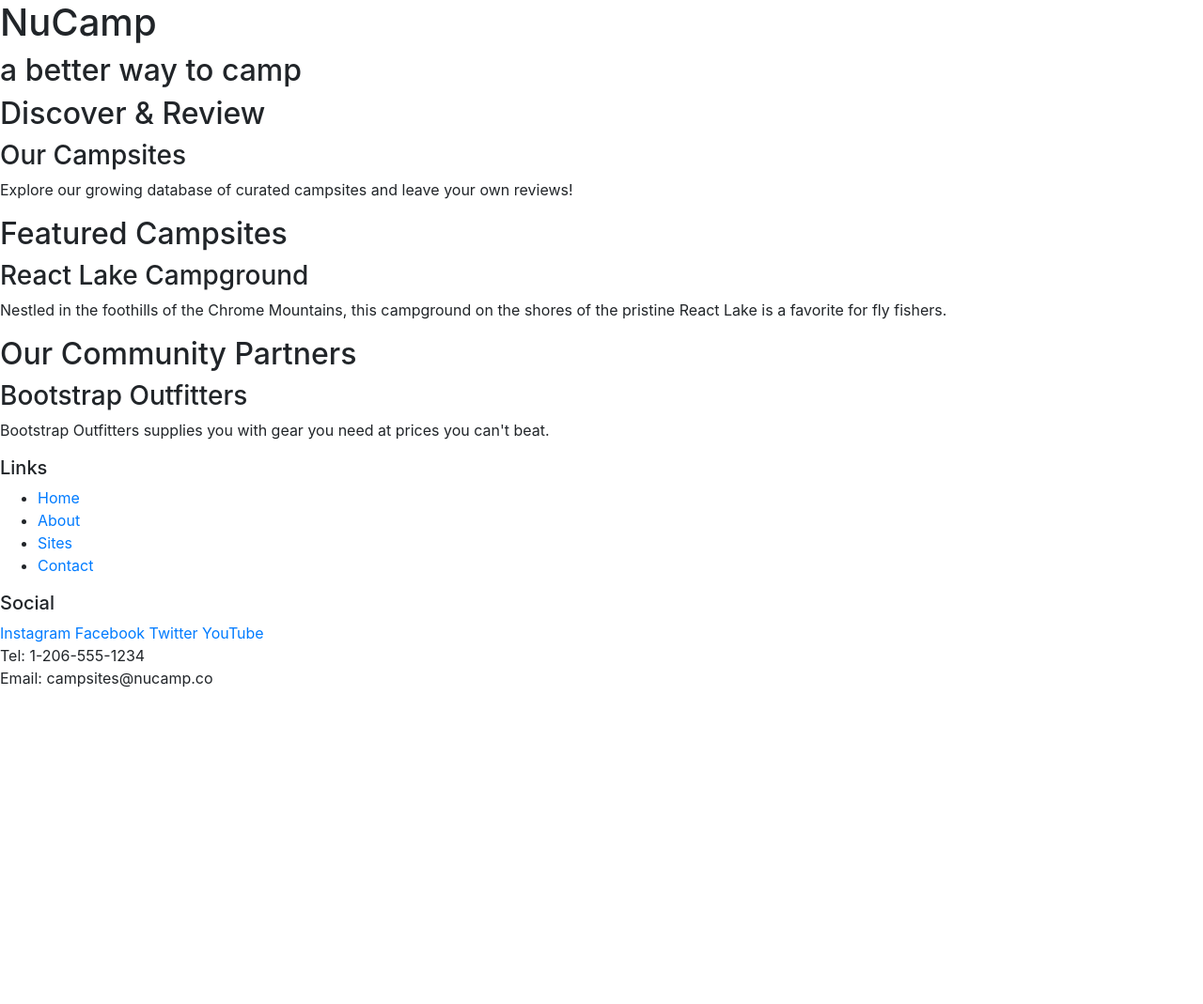
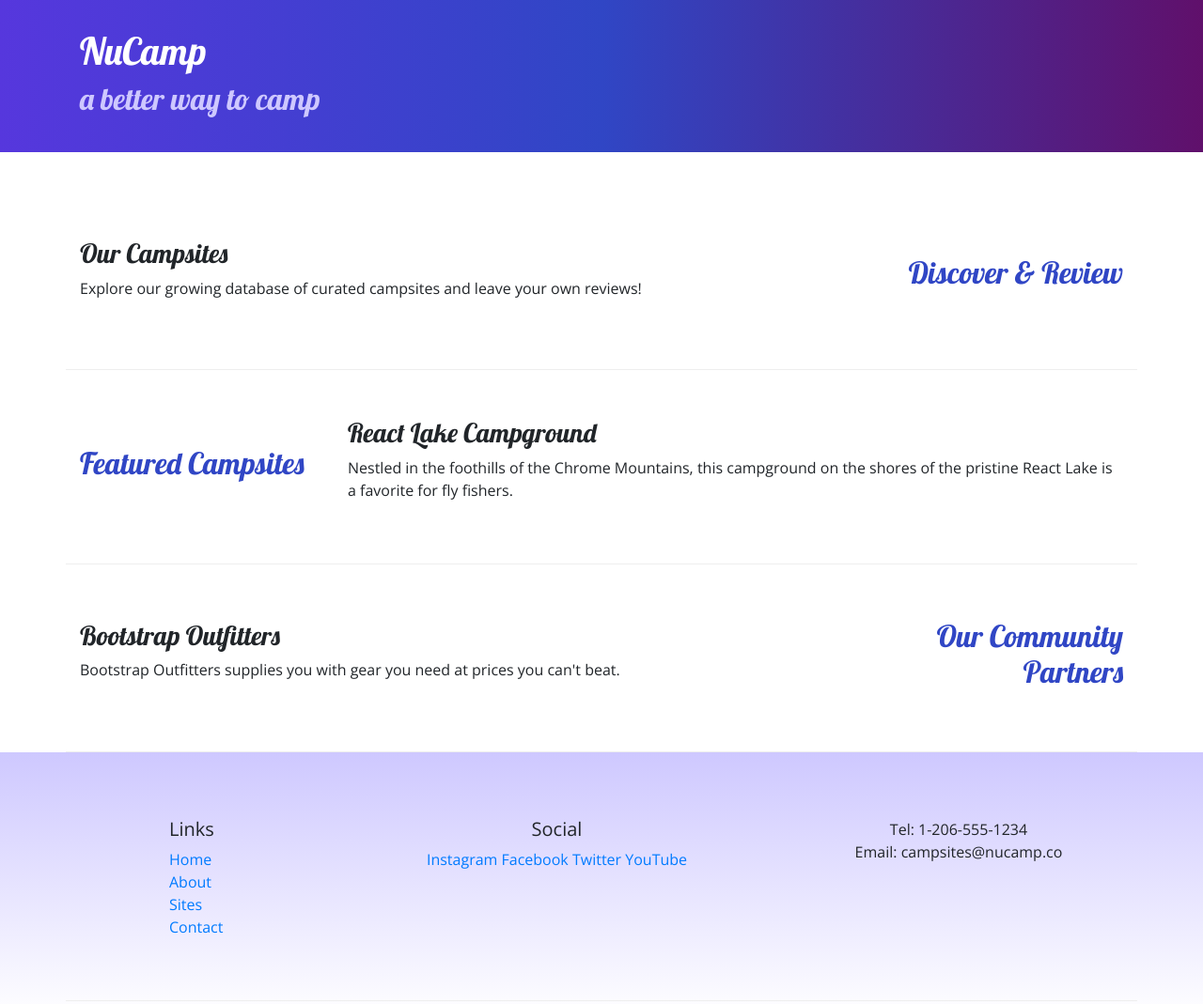
Before and after one commit to SpencerNelsonDEV/nucamp-first-bootstrap-project, a website: page index.html in a window 1280 px wide. Shown: the whole page at 94% size. Before the commit the page ends 800 px from the top, so only its background shows below. Drawn offline with nearby package versions, Linux system fonts and the light colour scheme.

Commit message:
second commit, added getting started with bootstrap

```diff
--- /dev/null
+++ b/css/styles.css
@@ -0,0 +1,32 @@
+body {
+    font-family: 'Open Sans', sans-serif;
+}
+
+h1, h2, h3 {
+    font-family: 'Lobster', cursive;
+}
+
+h2 {
+    color: #3046C5;
+}
+
+header h2 {
+    color: #cec8ff;
+}
+
+footer {
+    background-image: linear-gradient(#cec8ff, white);
+    padding: 20px 0;
+}
+
+.jumbotron {
+    padding: 30px;
+    background-image: linear-gradient(to right, #5637dd, #3046c5, #60106b);
+    color: white;
+}
+
+.row-content {
+    padding: 50px 0;
+    border-bottom: 1px ridge;
+    min-height: 200px;
+}
--- a/index.html
+++ b/index.html
@@ -9,57 +9,83 @@
     <!-- Bootstrap CSS -->
     <link rel="stylesheet" href="node_modules/bootstrap/dist/css/bootstrap.min.css" />
 
+    <!-- Additional CSS must be placed after Bootstrap CSS-->
+    <link rel="stylesheet" href="https://fonts.googleapis.com/css?family=Lobster|Open+Sans" />
+    <link rel="stylesheet" href="css/styles.css" />
     <title>NuCamp: A Better Way To Camp</title>
 </head>
 
 <body>
 
-    <header>
-        <div>
+    <header class="jumbotron jumbotron-fluid">
+        <div class="container">
+            <div class="row">
+                <div class="col">
                     <h1>NuCamp</h1>
                     <h2>a better way to camp</h2>
                 </div>
+            </div>
+
+        </div>
     </header>
-
-    <div>
-        <h2>Discover & Review</h2>
+    <div class="container">
+        <div class="row row-content align-items-center">
+            <div class="col-sm-4 order-sm-last col-md-3">
+                <h2 class="text-sm-right">Discover & Review</h2>
+            </div>
+            <div class="col">
                 <h3>Our Campsites</h3>
                 <p>Explore our growing database of curated campsites and leave your own reviews!</p>
             </div>
-
-    <div>
+        </div>
+        <div class="row row-content align-items-center">
+            <div class="col-sm-4 col-md-3">
                 <h2>Featured Campsites</h2>
+            </div>
+            <div class="col">
                 <h3>React Lake Campground</h3>
-        <p>Nestled in the foothills of the Chrome Mountains, this campground on the shores of the pristine React Lake is
+                <p>Nestled in the foothills of the Chrome Mountains, this campground on the shores of the pristine
+                    React
+                    Lake is
                     a favorite for fly fishers.</p>
             </div>
-
-    <div>
-        <h2>Our Community Partners</h2>
+        </div>
+        <div class="row row-content align-items-center">
+            <div class="col-sm-4 order-sm-last col-md-3">
+                <h2 class="text-sm-right">Our Community Partners</h2>
+            </div>
+            <div class="col">
                 <h3>Bootstrap Outfitters</h3>
                 <p>Bootstrap Outfitters supplies you with gear you need at prices you can't beat.</p>
             </div>
+        </div>
+    </div>
 
     <footer>
-        <div>
+        <div class="container">
+            <div class="row row-content">
+
+                <div class="col-4 col-sm-2 offset-1">
                     <h5>Links</h5>
-            <ul>
+                    <ul class="list-unstyled">
                         <li><a href="#">Home</a></li>
                         <li><a href="#">About</a></li>
                         <li><a href="#">Sites</a></li>
                         <li><a href="#">Contact</a></li>
                     </ul>
                 </div>
-        <div>
+                <div class="col-6 col-sm-5 text-center">
                     <h5>Social</h5>
                     <a href="http://instagram.com/">Instagram</a>
                     <a href="http://facebook.com/">Facebook</a>
                     <a href="http://twitter.com/">Twitter</a>
                     <a href="http://youtube.com/">YouTube</a>
                 </div>
-        <div>
+                <div class="col-sm-4 text-center">
                     Tel: 1-206-555-1234<br />
                     Email: campsites@nucamp.co
+                </div>
+            </div>
         </div>
     </footer>
     <!-- jQuery must come first, then Popper.js, then the Bootstrap JavaScript plugins.-->
```
Lines whose indentation alone changed are shown as unchanged.
